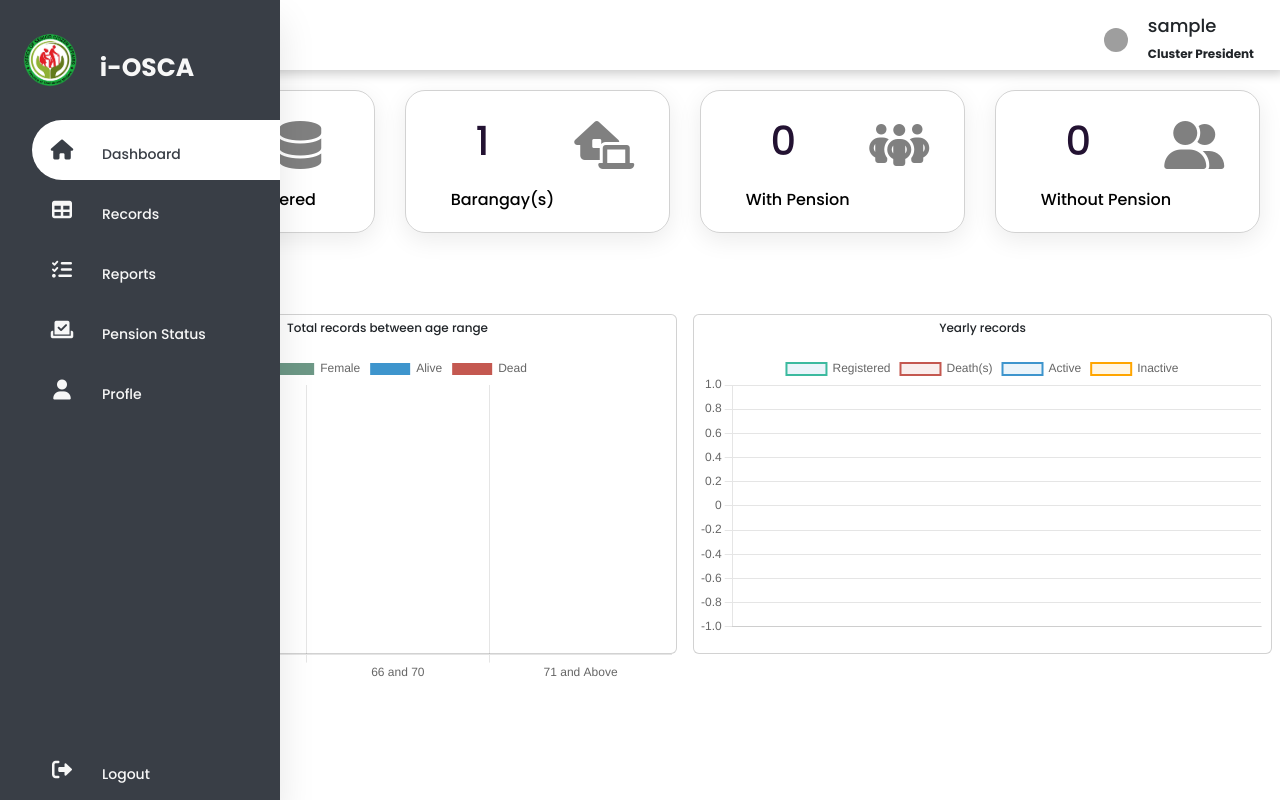
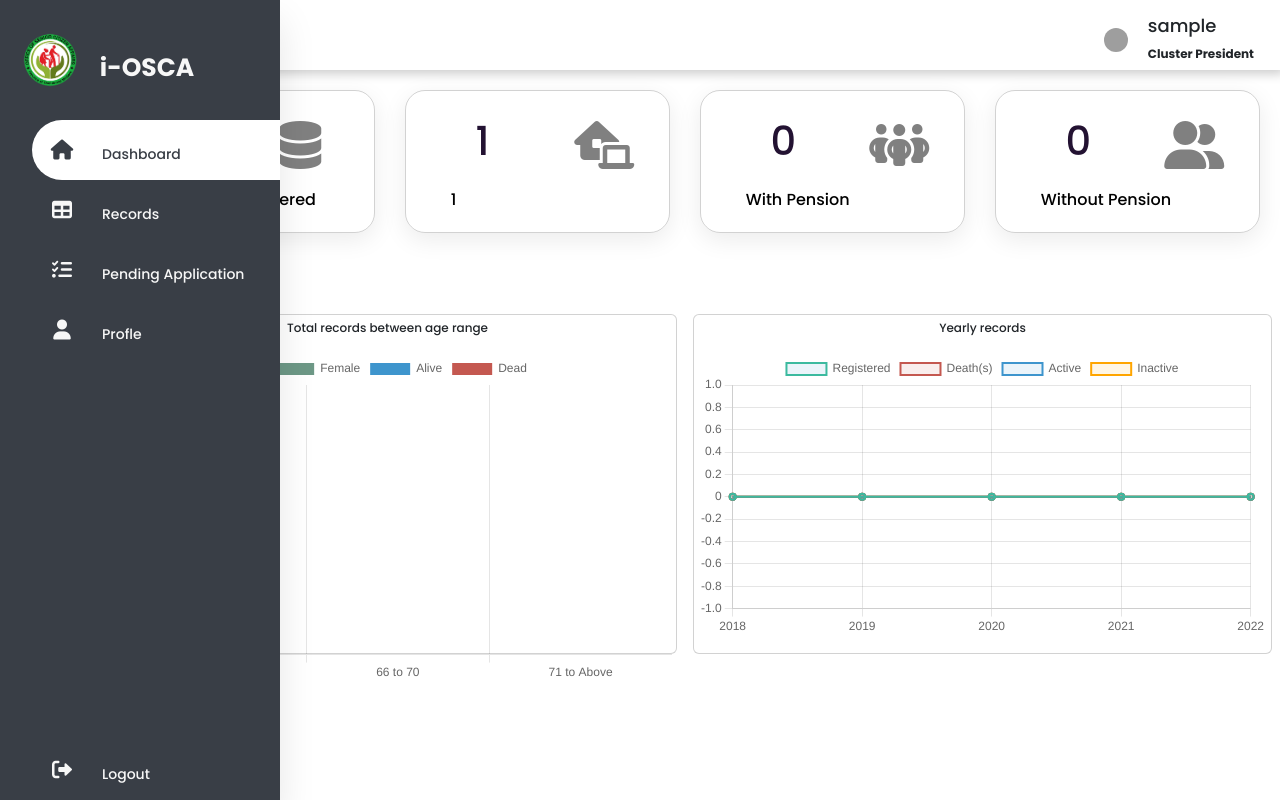
Before and after one commit to kntjrld/i-osca, a PHP site: page /dashboard.php in a window 1280 px wide. Run offline with PHP 8.4, Linux system fonts and the light colour scheme; the visitor is signed in with stand-in values (Sample User, id 1); tables that the repository leaves empty or names only in its code hold one stand-in row (values such as "Sample post"); grey boxes are pictures that could not be loaded.

Commit message:
Updating dashboard and navigation

```diff
--- a/dashboard.php
+++ b/dashboard.php
@@ -52,9 +52,9 @@ if (isset($_SESSION['user_id']) && isset($_SESSION['user_name'])) {
                     <span class="indicator"
                         style="<?php if($count == '0'){echo 'display:none;';}?>"><?php echo $count;?></span>
                     <i class="fas fa-tasks"></i>
-                    <span class="nav-item">Reports</span>
+                    <span class="nav-item">Pending Application</span>
                 </a></li>
-            <li><a href="status" id="nav-list">
+            <li <?php if($_SESSION['user_level']=="staff") echo 'style="display:none;"'; ?>><a href="status" id="nav-list">
                     <i class="fas fa-check-to-slot"></i>
                     <span class="nav-item">Pension Status</span>
                 </a></li>
@@ -114,7 +114,8 @@ if (isset($_SESSION['user_id']) && isset($_SESSION['user_name'])) {
                 <div class="row">
                     <div class="numbers col"><?php if($ulevel == 'admin'){echo '15';}else{echo '1';}?></div>
                     <div class="col" id="iconBox"><i class="fa-solid fa-house-laptop"></i></div>
-                    <div class="cardName">Barangay(s)</div>
+                    <div class="cardName">
+                        <?php if($ulevel == 'staff'){echo $_SESSION['fx_street'];}else{echo 'Barangays';} ?></div>
 
                 </div>
             </div>
--- a/function/dashboard_query.php
+++ b/function/dashboard_query.php
@@ -42,7 +42,7 @@ foreach($brgy as $row){
 }
 //FILTER AGE
 $whereage = array("60 AND 65", "66 AND 70", "71 AND 1000");
-$labelages = array("60 and 65", "66 and 70", "71 and Above");
+$labelages = array("60 to 65", "66 to 70", "71 to Above");
 // <------------------------------------------------------------------------------------------------------------------------------------------->
 // FILTER AGE FOR MALE
 $Malearray = array();
@@ -129,13 +129,20 @@ $yresult = mysqli_query($conn, $yrequest) or die("database error:". mysqli_error
 while($row = mysqli_fetch_array($yresult)){
     $ydata[] = $row['year'];
 }
-
-//Create another array using min and max for label
-$ylabel = array();
-for ($i = min($ydata); $i <= max($ydata); $i++) {
-    $ylabel[] = $i;
+// <------------------------------------------------------------------------------------------------------------------------------------------->
+$csql="SELECT COUNT(*) as total from tbl_records";
+$result=mysqli_query($conn,$sql);
+$cresult=mysqli_fetch_assoc($result);
+$dcount = $cresult['total'];
+if($dcount > 1 ){
+    //Create another array using min and max for label
+    $ylabel = array();
+    for ($i = min($ydata); $i <= max($ydata); $i++) {
+        $ylabel[] = $i;
+    }
+}else{
+    $ylabel = array("2018", "2019", "2020", "2021", "2022");
 }
-// <------------------------------------------------------------------------------------------------------------------------------------------->
 
 // Array within an array of each year
 if($ulevel == 'admin'){
```
